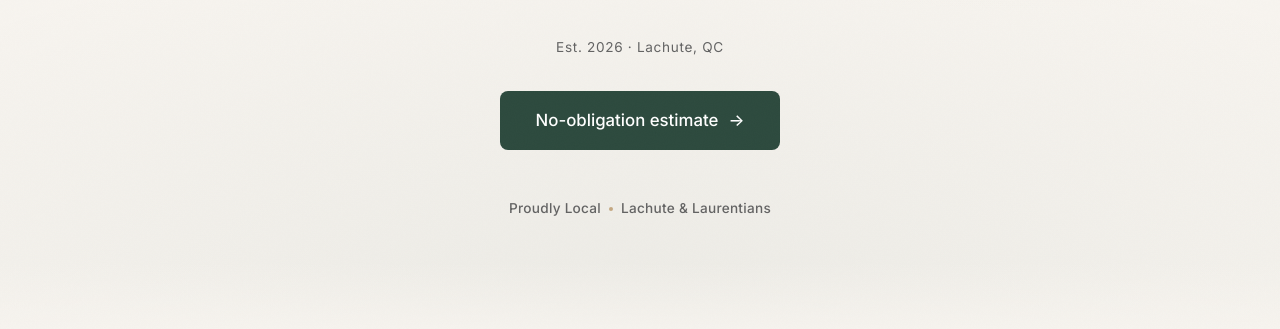
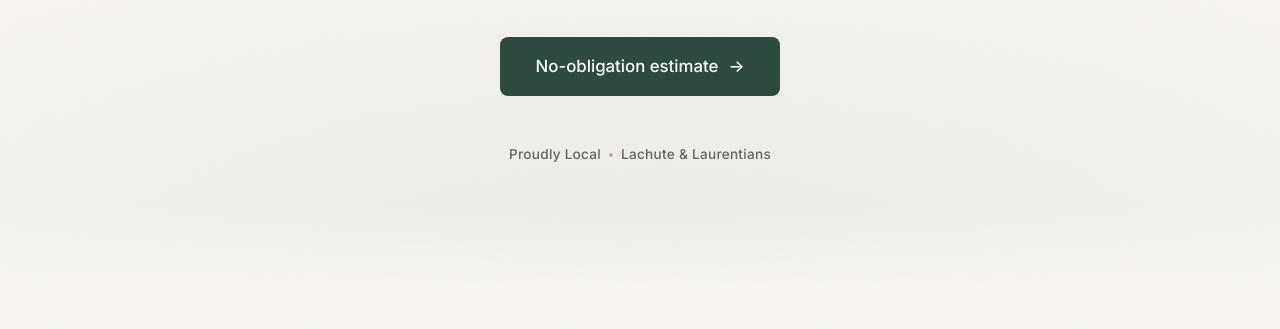
Before and after one commit to clawdlemieux/sommetpro, a plain HTML site: page en/index.html in a window 1280 px wide. Shown: the part 471-800 px from the top of the page. Drawn offline with nearby package versions, Linux system fonts and the light colour scheme; a web font is replaced by a local one.

Commit message:
Remove Est. 2026 line from hero

```diff
--- a/en/index.html
+++ b/en/index.html
@@ -932,7 +932,7 @@
       <p class="hero-sub">
         Premium residential services in Lachute and the Laurentians. Not the cheapest — the best investment.
       </p>
-      <p style="font-size: 0.85rem; color: var(--text-tertiary); margin-bottom: 32px; letter-spacing: 0.05em;">Est. 2026 · Lachute, QC</p>
+
       <a href="#quote" class="hero-cta">
         No-obligation estimate
         <span aria-hidden="true">→</span>
```
Also changed, not shown: index.html (+1 -1 lines).
